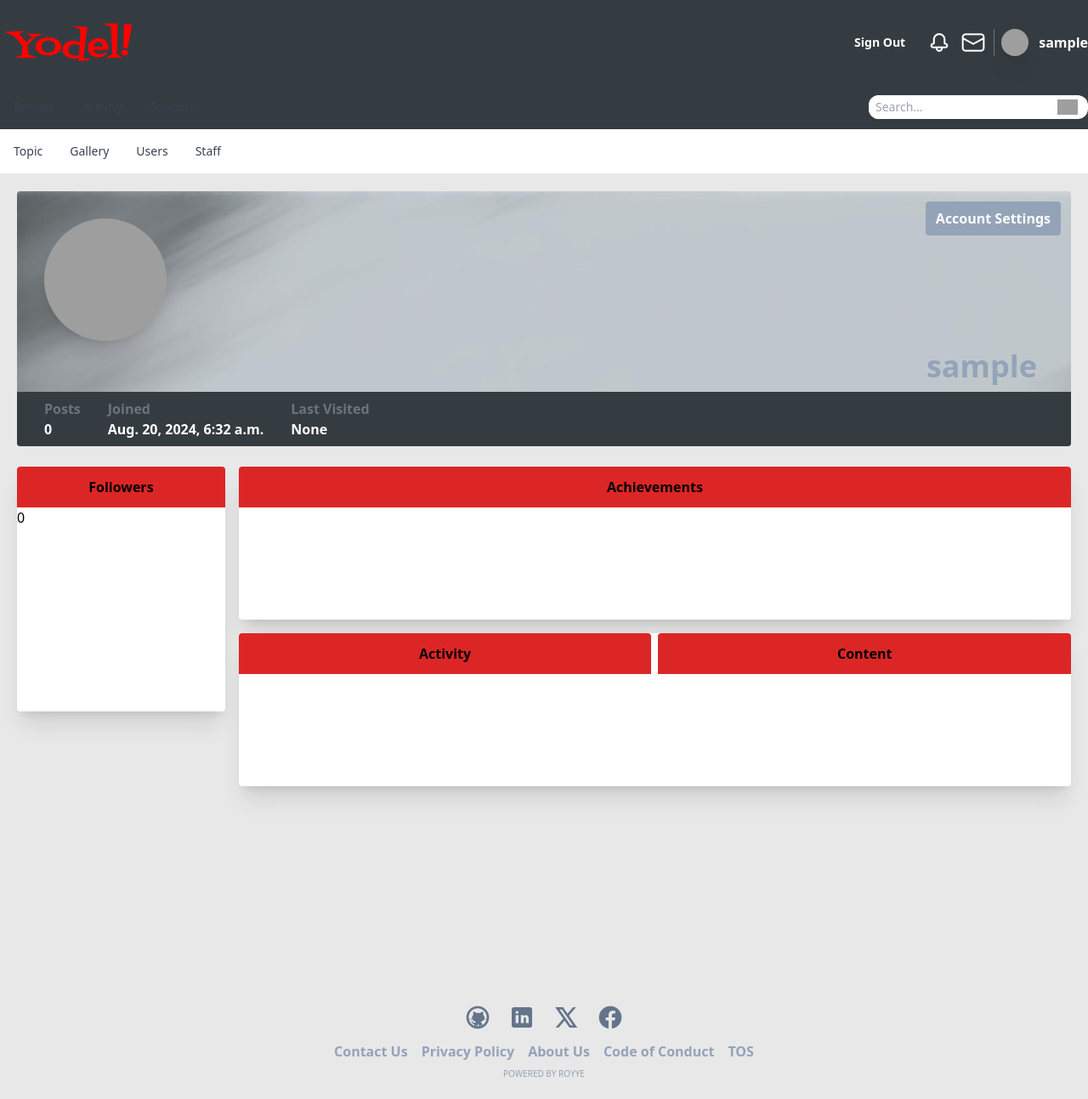
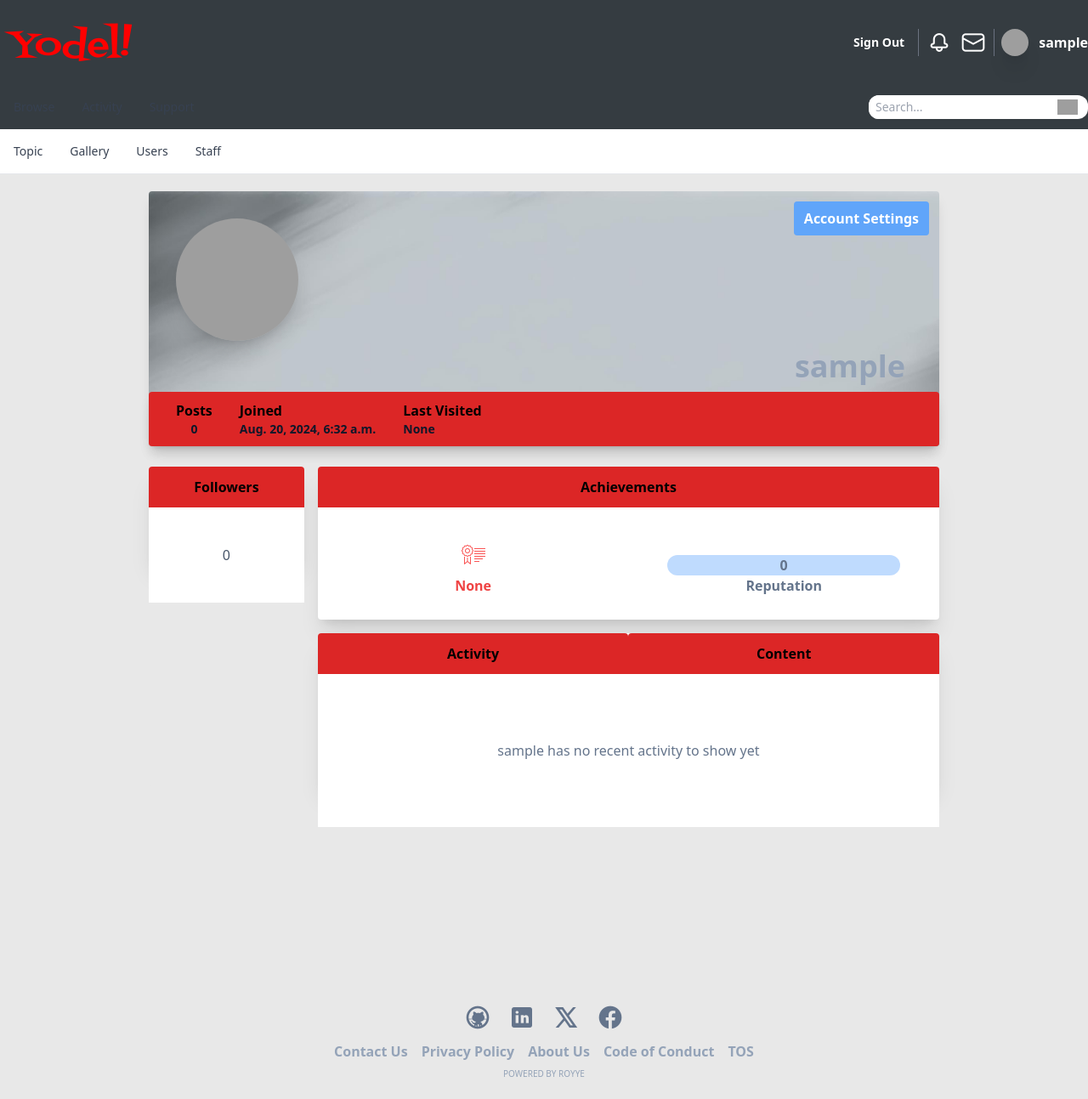
Before and after one commit to royye6/yodel-animation-forum, a Django app: page /profile in a window 1280 px wide. Shown: the whole page at 85% size. Run offline with Django 5.2, Linux system fonts and the light colour scheme; the visitor is signed in with stand-in values (Sample User, id 1); data comes from the database, SQL or seed files in the repository; some libraries are stand-ins or nearby versions; grey boxes are pictures that could not be loaded.

Commit message:
update user profile section

```diff
--- a/content/templates/content/new_topic.html
+++ b/content/templates/content/new_topic.html
@@ -6,7 +6,7 @@
         <div class="bg-[#e8e8e8] p-5 h-content">
             <div class="container mx-auto bg-white md:w-3/4 rounded">
                 <div class="h-12 bg-red-600 font-bold rounded-t flex flex-col justify-end pl-3 mb-2">
-                    <div class=" flex items-center justify-center bg-white rounded-t w-20 h-3/4"><span>Content</span></div>
+                    <div class=" flex items-center justify-center bg-white rounded-t w-20 h-3/4"><span>New Topic</span></div>
                 </div>
                 <div class="p-3">
                     <form method="POST" enctype="multipart/form-data">
--- a/content/templates/content/topic.html
+++ b/content/templates/content/topic.html
@@ -54,7 +54,7 @@
                             </div>
                             <div class="flex items-center justify-center">
                                 {% if is_image %}
-                                    <div><img src="{{ topic.file.url }}" class="mb-10 shadow-xl"></div>
+                                    <div><img src="{{ topic.file.url }}" class="mb-10 shadow-xl rounded"></div>
                                 {% elif is_video %}
                                     <video width="320" height="240" controls>
                                         <source src="{{ topic.file.url }}" type="video/mp4">
@@ -84,7 +84,7 @@
                         </div>
                         <div class="p-1 space-y-3 w-full">
                              <div>
-                                 <span class="font-bold text-sm text-slate-400">Posted {{ topic.created_at }}</span>
+                                 <span class="font-bold text-sm text-slate-400">Posted {{ reply.created_at }}</span>
                              </div>
                              <div class="flex items-center justify-center">
                                 {% if reply.reply_file %}
@@ -99,7 +99,7 @@
                                     {% endif %}
                                 {% endif %}
                             </div>
-                             <div class="">
+                             <div>
                                  <p>{{ reply.content }}</p>
                              </div>
                              <div>
--- a/templates/base.html
+++ b/templates/base.html
@@ -8,7 +8,7 @@
     <script src="https://cdn.jsdelivr.net/npm/sweetalert2@11"></script>
     <title>{% block title %}{% endblock %}</title>
 </head>
-<body class="">
+<body>
     <header class="bg-[#353c41]">
         <nav class="container mx-auto flex flex-col justify-center">
             <div class="container flex flex-row items-center justify-between  gap-5">
@@ -17,16 +17,18 @@
                 </div>
                 {% if signed_in %}
                     <div class="flex flex-row space-x-2 max-sm:p-2">
-                        <div class="text-white font-bold flex items-center pr-4 max-sm:pr-1 text-sm">
-                            <a href="{% url 'logout' %}" class="hover:text-gray-500">Sign Out</a>
+                        <div class="flex max-sm:flex-col items-center justify-center max-sm:gap-2 max-sm:border-r max-sm:border-gray-500 max-sm:pr-2">
+                            <div class="text-white font-bold flex items-center pr-4 max-sm:pr-1 text-sm border-r border-gray-500 h-8 max-sm:border-none">
+                                <a href="{% url 'logout' %}" class="hover:text-gray-500">Sign Out</a>
+                            </div>
+                            <div class="flex flex-row space-x-2 pr-2 pl-2 border-r border-gray-500 max-sm:border-none items-center">
+                                <a href="#"><img src="/static/icons/bell.png" alt="Notifications icon"></a>
+                                <a href=""><img src="/static/icons/envelope.png" alt="Messages icon"></a>
+                            </div>
                         </div>
-                        <div class="flex flex-row space-x-2 pr-2 border-r border-gray-500 items-center">
-                            <a href="#"><img src="/static/icons/bell.png" alt="Notifications icon"></a>
-                            <a href=""><img src="/static/icons/envelope.png" alt="Messages icon"></a>
-                        </div>
-                        <div class="flex flex-row space-x-3">
+                        <div class="flex flex-row space-x-3 max-sm:flex-col max-sm:gap-2 items-center justify-center">
                             <div class="rounded-full w-8 h-8 bg-[url({{ profile.image.url }})] relative bg-no-repeat bg-center bg-cover shadow-xl"></div>
-                            <div class="flex items-center text-white"><a href="{% url 'profile' %}" class="font-bold hover:text-red-600">{{ user.username }}</a></div>
+                            <div class="flex items-center text-white"><a href="{% url 'profile' %}" class="font-bold max-sm:pr-2 hover:text-red-600">{{ user.username }}</a></div>
                         </div>
                     </div>
                 {% else %}
@@ -40,7 +42,7 @@
                 <div class="flex flex-row">
                     <ul class="py-2 text-sm text-gray-700 flex flex-row dark:text-gray-200" aria-labelledby="dropdownDefaultButton">
                         <li>
-                            <a href="#" class="rounded block px-4 py-2 hover:bg-gray-100 dark:hover:bg-gray-600 dark:hover:text-white">Browse</a>
+                            <a href="{% url 'home' %}" class="rounded block px-4 py-2 hover:bg-gray-100 dark:hover:bg-gray-600 dark:hover:text-white">Browse</a>
                         </li>
                         <li>
                             <a href="{% url 'activity' %}" class="rounded block px-4 py-2 hover:bg-gray-100 dark:hover:bg-gray-600 dark:hover:text-white">Activity</a>
@@ -57,7 +59,6 @@
             </div>
         </nav>
     </header>
-
     <section class="main-nav-container container mx-auto">
         <div class="flex flex-row">
             <ul class="py-2 text-sm text-gray-700 flex flex-row dark:text-gray-500" aria-labelledby="dropdownDefaultButton">
@@ -77,8 +78,7 @@
         </div>
     </section>
     {% block content %}{% endblock %}
-
-    <!-- # alternative sweetify  -->
+    <!--  alternative is sweetify  -->
     <script>
         {% for message in messages %}
             swal.fire({
@@ -88,7 +88,6 @@
             })
         {% endfor %}
     </script>
-
     <footer>
         <div class="bg-[#e8e8e8] p-5 h-72 flex flex-col items-center justify-end">
             <div class="mb-3 flex gap-5">
--- a/users/forms.py
+++ b/users/forms.py
@@ -43,7 +43,7 @@ class UserProfileUpdateForm(forms.ModelForm):
 class ProfileUpdateForm(forms.ModelForm):
     class Meta:
         model = Profile
-        fields = ['image', 'full_name', 'status']
+        fields = ['full_name', 'image', 'status']
 
         widgets = {
             'image': FileInput(attrs={"onchange": "loadFile(event)", "class": "upload"})
--- a/users/templates/users/profile.html
+++ b/users/templates/users/profile.html
@@ -1,27 +1,28 @@
 {% extends 'templates/base.html' %}
 {% block title %}Profile{% endblock %}
 {% block content %}
-    <section class="profile border-t border-gray-200 ">
-        <div class="main-content bg-[#e8e8e8] p-5 min-h-screen">
-            <div class="flex flex-col rounded justify-between container mx-auto w-full h-[300px] bg-[url(static/cover_image.jpg)] bg-cover">
+    <section class="border-t border-gray-200 ">
+        <div class="bg-[#e8e8e8] p-5 min-h-screen">
+            <div class="w-3/4 mx-auto max-md:w-full">
+                <div class="shadow-lg flex flex-col rounded justify-between container mx-auto w-full h-[300px] bg-[url(static/cover_image.jpg)] bg-cover">
                     <div class="flex justify-between h-44">
                         <div class="bg-[url({{ profile.image.url }})] my-8 mx-8 relative w-36 h-36 rounded-full bg-no-repeat bg-center bg-cover shadow-xl"></div>
-                    <button class="flex text-white font-bold p-3 bg-slate-400 hover:bg-slate-500 h-10 items-center w-content rounded mt-3 mr-3"
+                        <button class="flex text-white font-bold p-3 bg-blue-400 hover:bg-blue-500 h-10 items-center w-content rounded mt-3 mr-3"
                         hx-get="{% url 'settings' %}" hx-trigger="click" hx-target="#view_profile" hx-swap="outerHTML">Account Settings</button>
                     </div>
                     <div class="flex justify-end mr-10 text-4xl font-bold text-slate-400"><span>{{ user.username }}</span></div>
-                <div class="bg-[#353c41] h-16 flex items-center space-x-8 px-2 pl-8 rounded-b text-gray-500 font-bold">
-                    <div class=" flex flex-col">
+                    <div class="shadow-lg bg-red-600 hover:bg-red-700 rounded-t h-16 flex items-center space-x-8 px-2 pl-8 rounded-b font-bold">
+                        <div class=" flex flex-col items-center justify-center">
                             <span>Posts</span>
-                        <span class="text-white font-bold">0</span>
+                            <span class="font-bold text-sm text-slate-900">0</span>
                         </div>
                         <div class=" flex flex-col">
                             <span>Joined</span>
-                        <span class="text-white font-bold">{{ user.date_joined}}</span>
+                            <span class="font-bold text-sm text-slate-900">{{ user.date_joined}}</span>
                         </div>
                         <div class=" flex flex-col">
                             <span>Last Visited</span>
-                        <span class="text-white font-bold">{{ user.last_login }}</span>
+                            <span class="font-bold text-sm text-slate-900">{{ user.last_login }}</span>
                         </div>
                     </div>
                 </div>
@@ -30,24 +31,35 @@
                 </div>
 
                 <div class="flex rounded container mx-auto w-full bg-[#e8e8e8] space-x-4 mt-6">
-                <div class="w-1/4 h-72 bg-white rounded shadow-xl container max-sm:hidden ">
+                    <div class="w-1/4 h-28 bg-white rounded shadow-xl container max-sm:hidden">
                         <div class="flex items-center justify-center h-12 bg-red-600 hover:bg-red-700 w-full rounded-t font-bold"><h5>Followers</h5></div>
-                    <div><span>{{ profile.followers }}</span></div>
+                        <div class="flex items-center justify-center bg-white h-full text-slate-600"><span>{{ profile.followers }}</span></div>
                     </div>
-
                     <div class="flex flex-col container mx-auto space-y-4 bg-[#e8e8e8] justify-between">
+                        <div class="bg-white h-[180px] rounded shadow-xl pb-4">
+                            <div class="flex items-center justify-center h-12 bg-red-600 hover:bg-red-700 w-full rounded-t font-bold"><h5>Achievements</h5></div>
+                            <div class="h-full flex">
+                                <div class="w-1/2 flex flex-col gap-2 items-center justify-center">
+                                    <div><img src="/static/icons/accomplishment.png" alt="Accomplishment Badge Icon"></div>
+                                    <span class="text-red-500 mb-5 font-bold">{{ profile.status }}</span>
+                                </div>
+                                <div class="w-1/2 flex flex-col items-center justify-center text-center text-slate-500 font-bold">
+                                    <div class="w-3/4 bg-blue-200 hover:bg-blue-300 rounded-full">0</div>
+                                    <span class="mb-1">Reputation</span>
+                                </div>
+                            </div>
+                        </div>
                         <div class="bg-white h-[180px] rounded shadow-xl">
-                        <div class="flex items-center justify-center h-12 bg-red-600 w-full rounded-t font-bold"><h5>Achievements</h5></div>
-                    </div>
-
-                    <div class="bg-white h-[180px] rounded shadow-xl">
-                        <div class="flex flex-row space-x-2 mb-2">
+                            <div class="flex flex-row">
                                 <div class="flex items-center justify-center h-12 bg-red-600 hover:bg-red-700 w-full rounded-t font-bold"><h5>Activity</h5></div>
                                 <div class="flex items-center justify-center h-12 bg-red-600 hover:bg-red-700 w-full rounded-t font-bold"><h5>Content</h5></div>
                             </div>
+                            <div class="flex items-center justify-center h-full bg-white">
+                                <span class="text-slate-500">{{ profile.user.username}} has no recent activity to show yet</span>
                             </div>
                         </div>
-
+                    </div>
+                </div>
             </div>
         </div>
     </section>
```
Also changed, not shown: core/templates/home/home.html (+28 -12 lines), users/templates/users/_partials/edit.html (+10 -41 lines), users/templates/users/_partials/settings.html (+21 -12 lines), static/cover_images/dance.webp (deleted), static/icons/accomplishment.png (added). Lines whose indentation alone changed are shown as unchanged.
